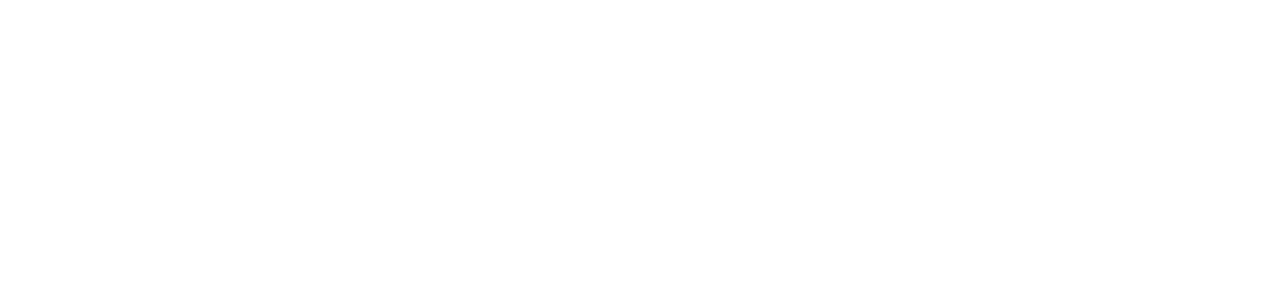
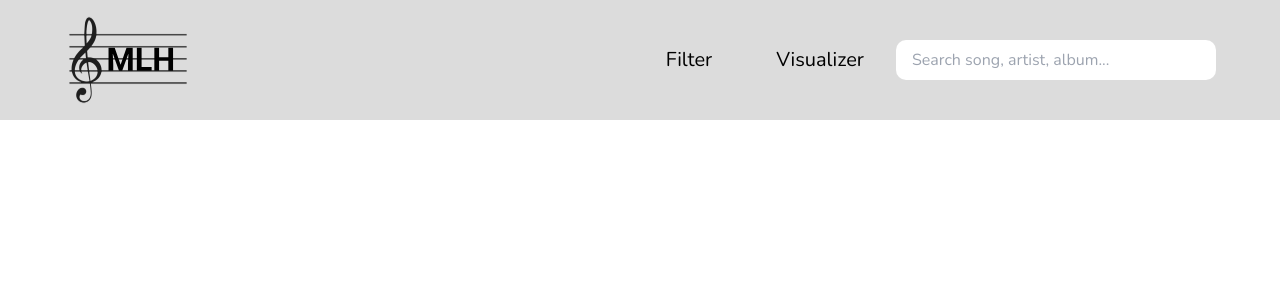
Before and after one commit to Bayohazard/music-library-visualizer, a React (Create React App) app: page /visualizer in a window 1280 px wide. Before the commit this address had no page. Shown: the top 300 px of the page. Built offline with nearby package versions, Linux system fonts and the light colour scheme.

Commit message:
Organize project directory and add Visualizer page

```diff
--- a/src/App.js
+++ b/src/App.js
@@ -1,13 +1,15 @@
 import React from 'react';
 import { Routes, Route } from 'react-router-dom';
 import './App.css';
-import Home from './Home';
+import Home from './pages/Home';
+import Visualizer from './pages/Visualizer';
 
 function App() {
   return (
     <div className="App">
       <Routes>
         <Route path="/" element={<Home />} />
+        <Route path="visualizer" element={<Visualizer />} />
       </Routes>
     </div>
   );
--- a/src/components/HamburgerMenu.js
+++ b/src/components/header/HamburgerMenu.js
@@ -1,7 +1,7 @@
 import React, { useState } from 'react';
 import NavigationLinks from './NavigationLinks';
-import CloseIcon from '../images/close-icon.svg';
-import HamburgerIcon from '../images/hamburger-icon.svg';
+import CloseIcon from '../../images/close-icon.svg';
+import HamburgerIcon from '../../images/hamburger-icon.svg';
 
 function HamburgerMenu(props) {
   const [isMenuOpen, setIsMenuOpen] = useState(false);
--- a/src/components/Logo.js
+++ b/src/components/header/Logo.js
@@ -1,6 +1,6 @@
 import React from 'react';
 import { Link } from 'react-router-dom';
-import LogoImage from '../images/logo.svg';
+import LogoImage from '../../images/logo.svg';
 
 function Logo(props) {
   return (
--- a/src/Home.js
+++ b/src/pages/Home.js
@@ -1,6 +1,6 @@
 import React from 'react';
-import Header from './components/Header';
-import vinylImage from './images/vinyl.svg';
+import Header from '../components/header/Header';
+import vinylImage from '../images/vinyl.svg';
 
 function Home() {
   return (
--- /dev/null
+++ b/src/pages/Visualizer.js
@@ -0,0 +1,12 @@
+import React from 'react';
+import Header from '../components/header/Header';
+
+function Visualizer(props) {
+  return (
+    <>
+      <Header />
+    </>
+  );
+}
+
+export default Visualizer;
```
Also changed, not shown: src/components/header/Header.js (renamed from src/components/Header.js), src/components/header/NavigationLinks.js (renamed from src/components/NavigationLinks.js), src/components/header/SearchBar.js (renamed from src/components/SearchBar.js).
